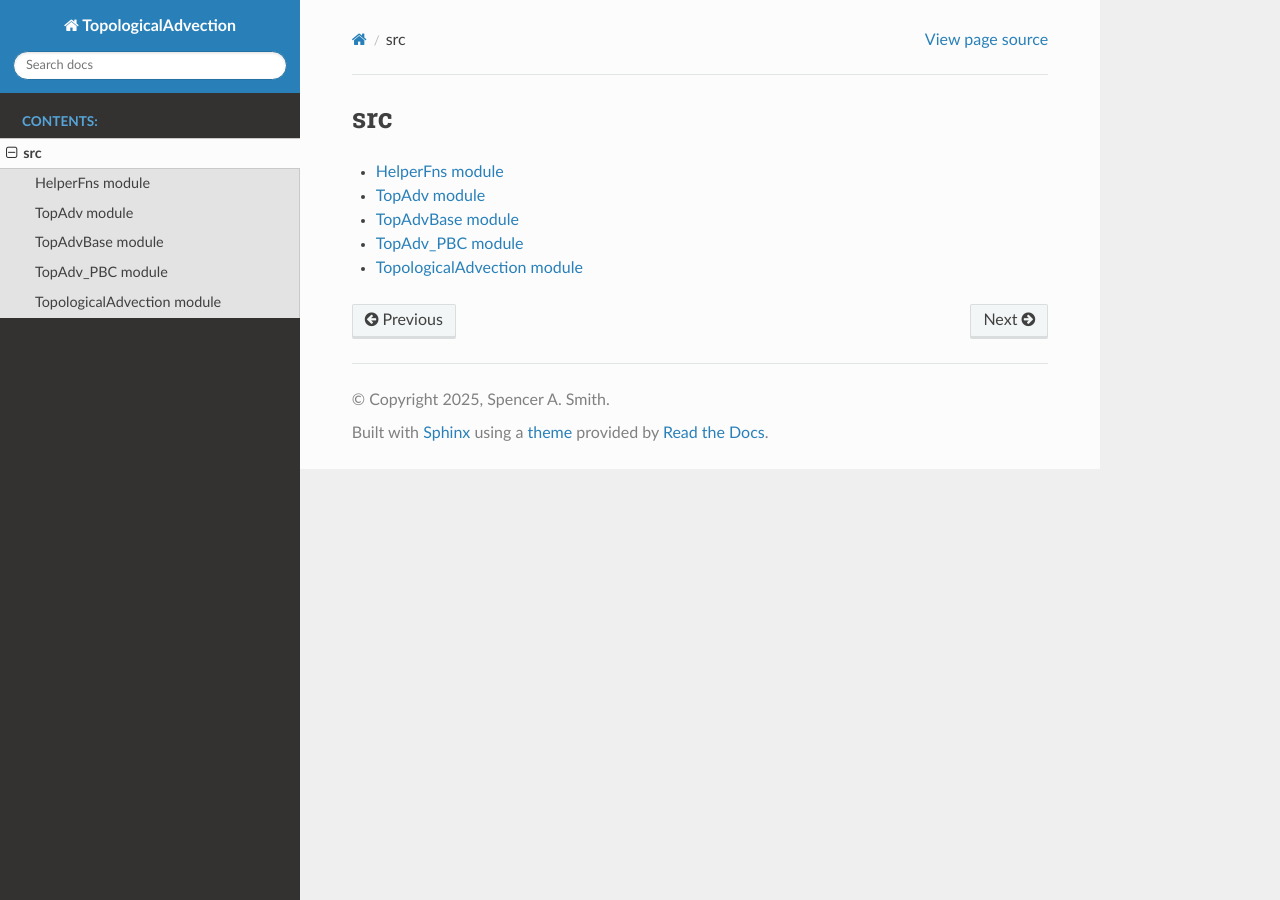
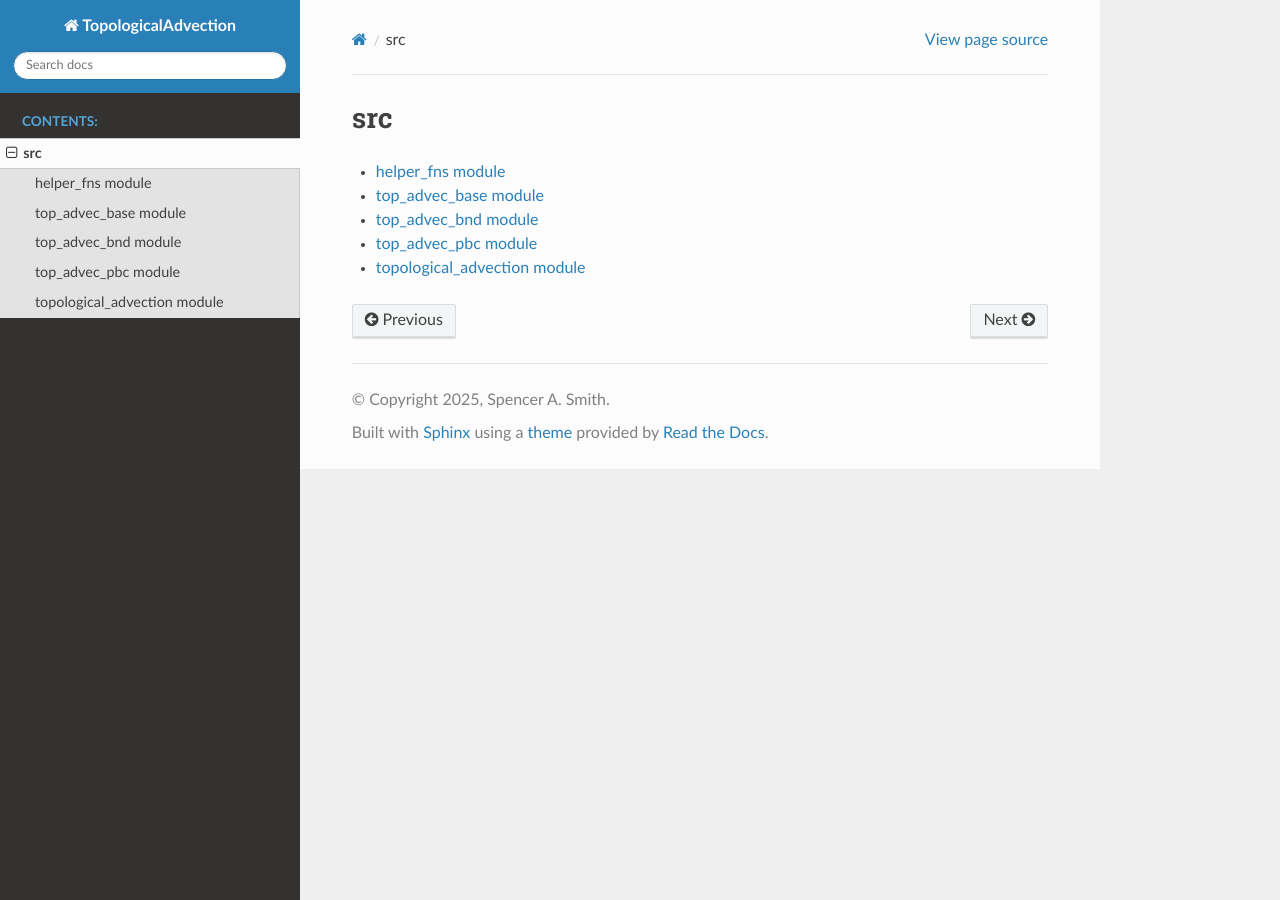
Before and after one commit to spencerasmith82/TopologicalAdvection, a Sphinx documentation site: the page built from docs/modules.rst, in a window 1280 px wide. Built offline with Sphinx 7.4.7 and the Read the Docs theme 3.1.0, drawn with Linux system fonts in a browser that asks for light colours.

Commit message:
sphinx rst files

```diff
--- a/docs/TopAdv_PBC.rst
+++ b/docs/helper_fns.rst
@@ -1,7 +1,7 @@
-TopAdv\_PBC module
+helper\_fns module
 ==================
 
-.. automodule:: TopAdv_PBC
+.. automodule:: helper_fns
    :members:
    :undoc-members:
    :show-inheritance:
--- a/docs/modules.rst
+++ b/docs/modules.rst
@@ -4,8 +4,8 @@ src
 .. toctree::
    :maxdepth: 4
 
-   HelperFns
-   TopAdv
-   TopAdvBase
-   TopAdv_PBC
-   TopologicalAdvection
+   helper_fns
+   top_advec_base
+   top_advec_bnd
+   top_advec_pbc
+   topological_advection
--- /dev/null
+++ b/docs/top_advec_base.rst
@@ -0,0 +1,7 @@
+top\_advec\_base module
+=======================
+
+.. automodule:: top_advec_base
+   :members:
+   :undoc-members:
+   :show-inheritance:
--- /dev/null
+++ b/docs/top_advec_bnd.rst
@@ -0,0 +1,7 @@
+top\_advec\_bnd module
+======================
+
+.. automodule:: top_advec_bnd
+   :members:
+   :undoc-members:
+   :show-inheritance:
--- /dev/null
+++ b/docs/top_advec_pbc.rst
@@ -0,0 +1,7 @@
+top\_advec\_pbc module
+======================
+
+.. automodule:: top_advec_pbc
+   :members:
+   :undoc-members:
+   :show-inheritance:
```
Also changed, not shown: docs/HelperFns.rst (deleted, +0 -7 lines), docs/TopAdv.rst (deleted, +0 -7 lines), docs/TopAdvBase.rst (deleted, +0 -7 lines), docs/TopologicalAdvection.rst (deleted, +0 -7 lines), docs/topological_advection.rst (added, +7 -0 lines).
